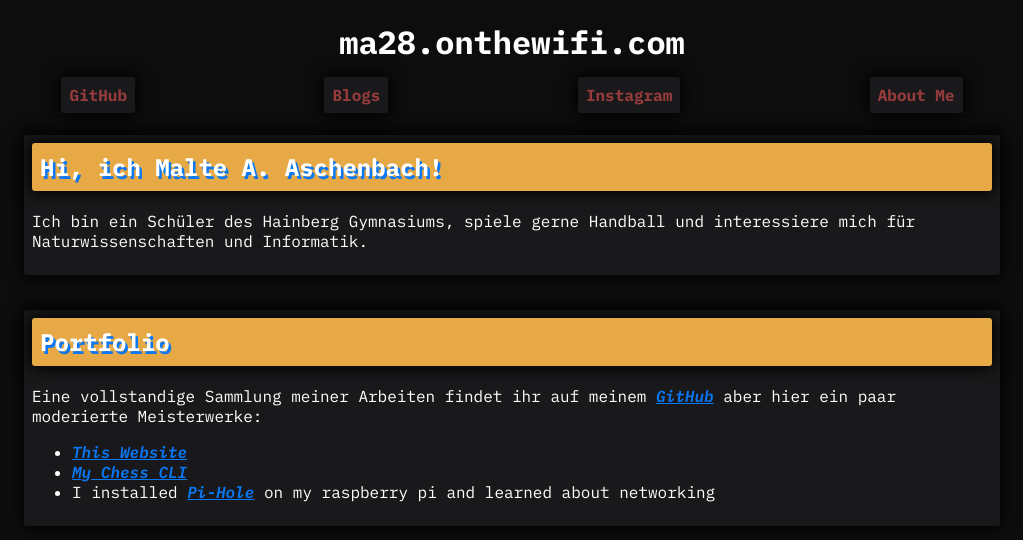
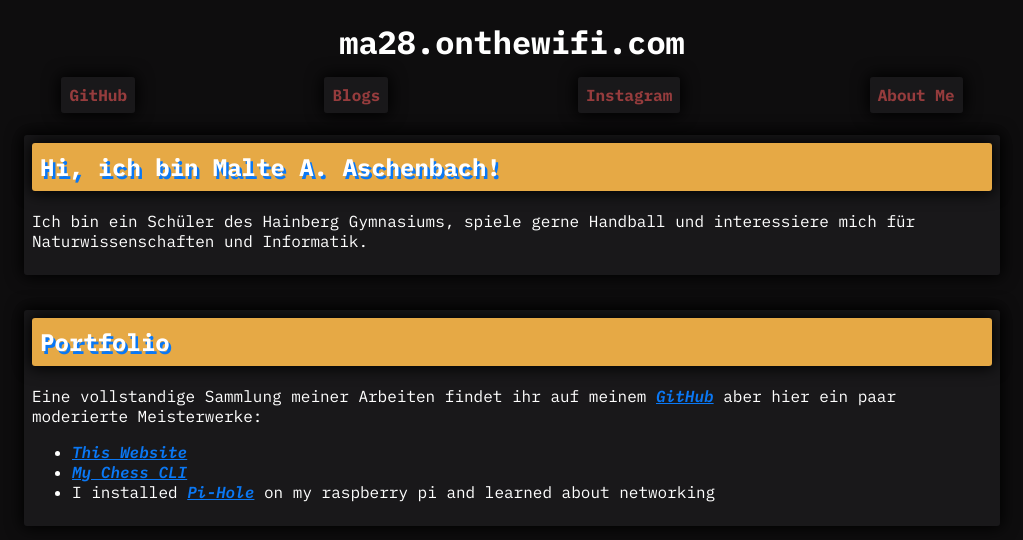
Before and after one commit to MAA28/ma28.onthewifi.com, a React (Create React App) app: page /AboutMe in a window 1280 px wide. Shown: the top 540 px of the page, without its empty margins (128-1151 px from the left). Built offline with nearby package versions, Linux system fonts and the light colour scheme.

Commit message:
Fixed typo

```diff
--- a/src/Pages/AboutMe/Page.js
+++ b/src/Pages/AboutMe/Page.js
@@ -8,7 +8,7 @@ export default function AboutMe () {
             <article id="main">
                 <section>
                     <h2>
-                        Hi, ich Malte A. Aschenbach!
+                        Hi, ich bin Malte A. Aschenbach!
                     </h2>
                     <p>Ich bin ein Schüler des Hainberg Gymnasiums, spiele gerne Handball und interessiere mich für Naturwissenschaften und Informatik.</p>
                 </section>
```
